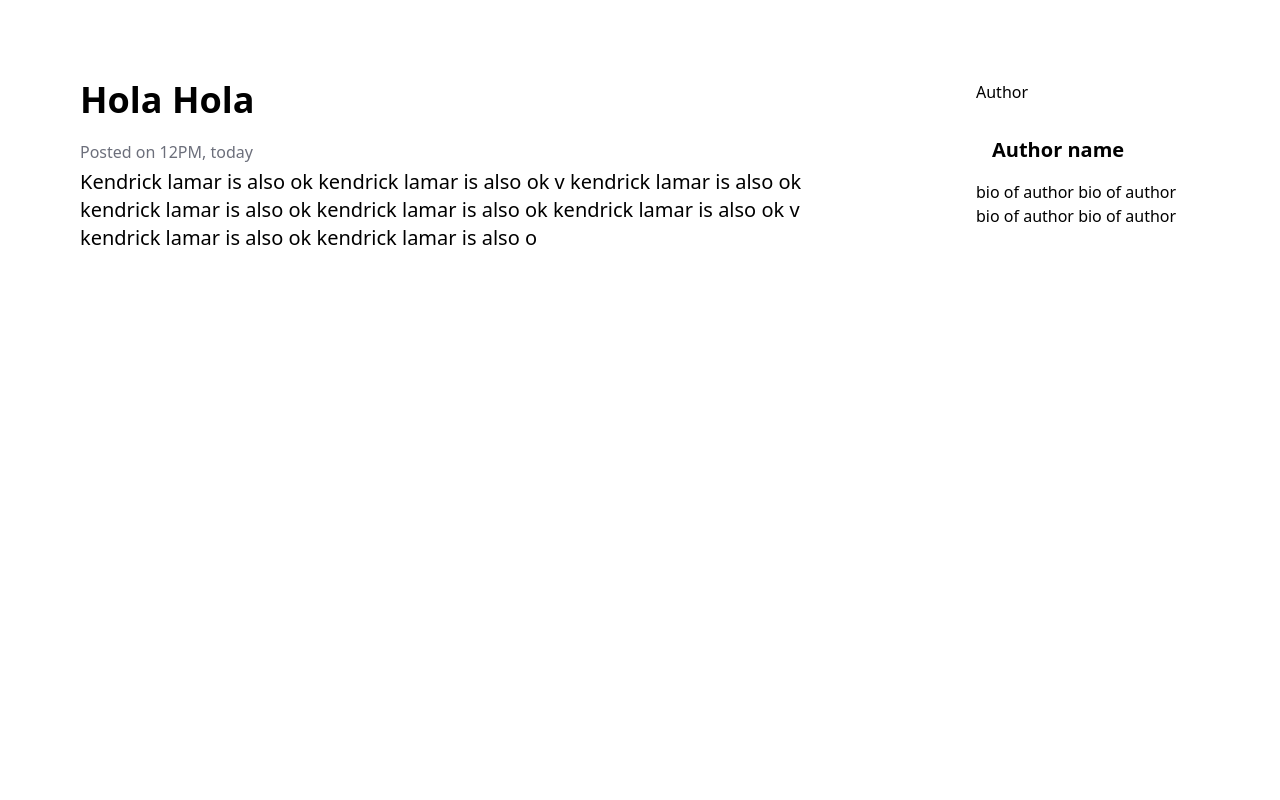
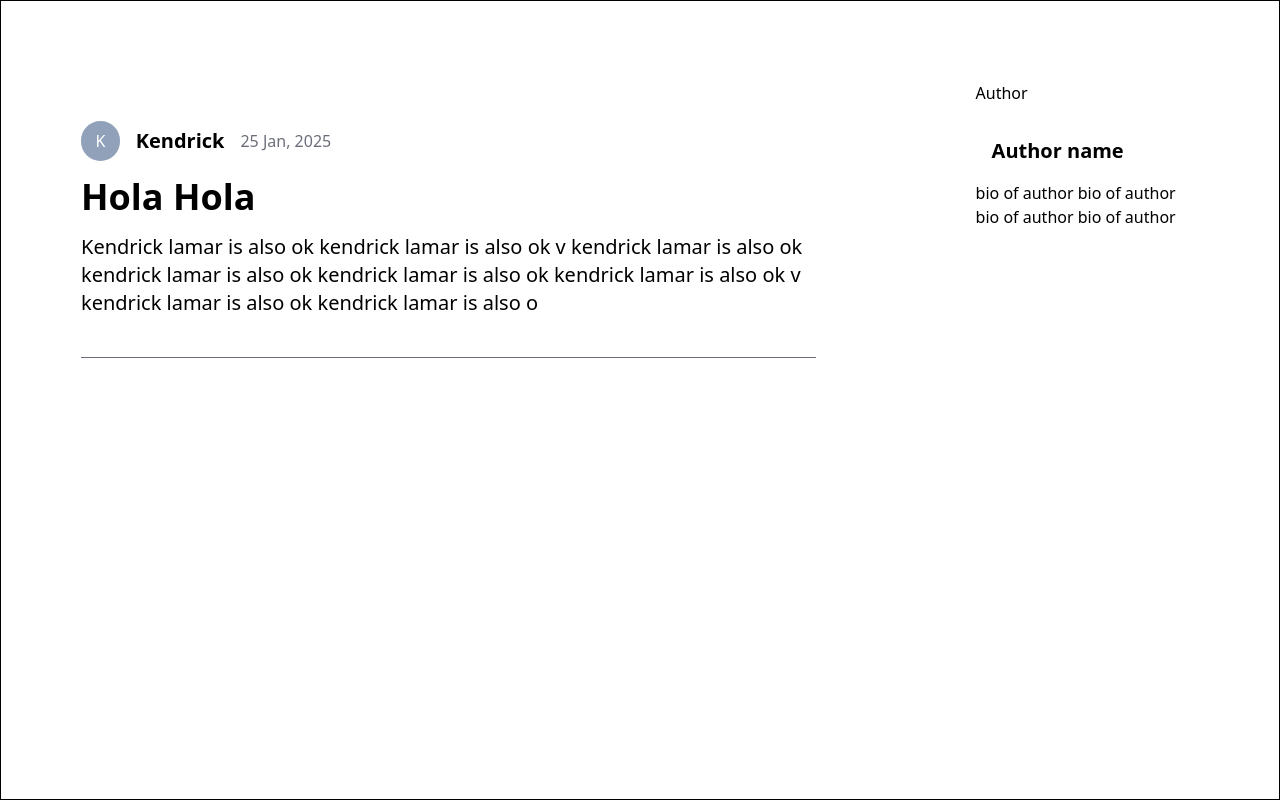
Before and after one commit to Nitish-Bakshi-1/Medium, a React (Vite) app in the folder medium-client/: page /blog/1 in a window 1280 px wide. Built offline with nearby package versions, Linux system fonts and the light colour scheme; no server answers.

Commit message:
useBlogs hooks

```diff
--- a/medium-client/src/App.tsx
+++ b/medium-client/src/App.tsx
@@ -2,6 +2,7 @@ import { BrowserRouter as Router, Routes, Route } from "react-router-dom";
 import Signin from "./pages/Signin";
 import Signup from "./pages/Signup";
 import Blog from "./pages/Blog";
+import Blogs from "./pages/Blogs";
 function App() {
   return (
     <div>
@@ -10,6 +11,7 @@ function App() {
           <Route path="/signup" element={<Signup />} />
           <Route path="/signin" element={<Signin />} />
           <Route path="/blog/:id" element={<Blog />} />
+          <Route path="/blogs" element={<Blogs />} />
         </Routes>
       </Router>
     </div>
--- a/medium-client/src/components/BlogComp.tsx
+++ b/medium-client/src/components/BlogComp.tsx
@@ -1,9 +1,29 @@
-export const BlogComp = ({ title, description }) => {
+interface BlogType {
+  title: string;
+  content: string;
+  authorName: string;
+  publishDate: string;
+}
+export const BlogComp = (props: BlogType) => {
   return (
-    <div className="">
-      <h1 className="text-4xl font-extrabold mb-4 capitalize">{title}</h1>
-      <p className="py-1 text-[#6C6F7B] font-normal">Posted on 12PM, today</p>
-      <h2 className="text-xl  ">{description}</h2>
+    <div className="mt-10 border-b-[0.1px] border-[#6C6F7B] pb-10 w-full ">
+      <div className="flex items-center gap-4 mb-4">
+        <Avatar alphabet={props.authorName[0]} />
+        <h1 className="text-xl font-bold">{props.authorName}</h1>
+        <p className="py-1 text-[#6C6F7B] font-normal">{props.publishDate}</p>
+      </div>
+
+      <h1 className="text-4xl font-extrabold mb-4 capitalize">{props.title}</h1>
+
+      <h2 className="text-xl  ">{props.content}</h2>
     </div>
   );
 };
+
+function Avatar(props: { alphabet: string }) {
+  return (
+    <span className="uppercase py-2 px-[0.9rem] rounded-full bg-slate-400 text-white">
+      {props.alphabet}
+    </span>
+  );
+}
--- /dev/null
+++ b/medium-client/src/hooks/index.ts
@@ -0,0 +1,26 @@
+import axios from "axios";
+import { useEffect, useState } from "react";
+import { BACKEND_URL } from "../config";
+
+export function useBlogs() {
+  const [loading, setLoading] = useState(true);
+  const [blogs, setBlogs] = useState([]);
+
+  useEffect(() => {
+    const fetchData = async () => {
+      try {
+        const response = await axios.get(`${BACKEND_URL}/api/v1/blog/`, {
+          headers: {
+            Authentication: localStorage.getItem("token"),
+          },
+        });
+        setBlogs(response.data);
+        setLoading(false);
+      } catch (e) {
+        console.log(e);
+        return null;
+      }
+    };
+  }, []);
+  return { loading, blogs };
+}
--- a/medium-client/src/pages/Blog.tsx
+++ b/medium-client/src/pages/Blog.tsx
@@ -1,11 +1,13 @@
 import { BlogComp } from "../components/BlogComp";
 const Blog = () => {
   return (
-    <div className="w-full h-screen flex">
+    <div className="w-full h-screen flex border">
       <div className="w-[70%] h-full flex justify-start  p-20 items-center flex-col">
         <BlogComp
-          title="hola hola "
-          description="Kendrick lamar is also ok kendrick lamar is also ok v kendrick lamar is also ok kendrick lamar is also ok kendrick lamar is also ok kendrick lamar is also ok v kendrick lamar is also ok kendrick lamar is also o"
+          title="hola hola"
+          publishDate="25 Jan, 2025 "
+          authorName="Kendrick"
+          content="Kendrick lamar is also ok kendrick lamar is also ok v kendrick lamar is also ok kendrick lamar is also ok kendrick lamar is also ok kendrick lamar is also ok v kendrick lamar is also ok kendrick lamar is also o"
         />
       </div>
       <div className="w-[30%] h-full flex justify-start p-20 items-center flex-col">
--- /dev/null
+++ b/medium-client/src/pages/Blogs.tsx
@@ -0,0 +1,18 @@
+import { BlogComp } from "../components/BlogComp";
+
+const Blogs = () => {
+  return (
+    <div className="flex justify-center items-center">
+      <div className="flex items-center flex-col w-[50%]">
+        <BlogComp
+          authorName="nitish"
+          title="i met kanye"
+          content="kanye isn't a man "
+          publishDate="25 JAN, 2025"
+        />
+      </div>
+    </div>
+  );
+};
+
+export default Blogs;
--- a/medium-client/src/pages/Signin.tsx
+++ b/medium-client/src/pages/Signin.tsx
@@ -21,6 +21,7 @@ const Signin = () => {
       );
       const jwt = response.data.jwt;
       localStorage.setItem("token", jwt);
+      navigate("/blog/1");
     } catch (error) {
       console.log(error);
       alert("error in signin(request failed buddy!)");
```
